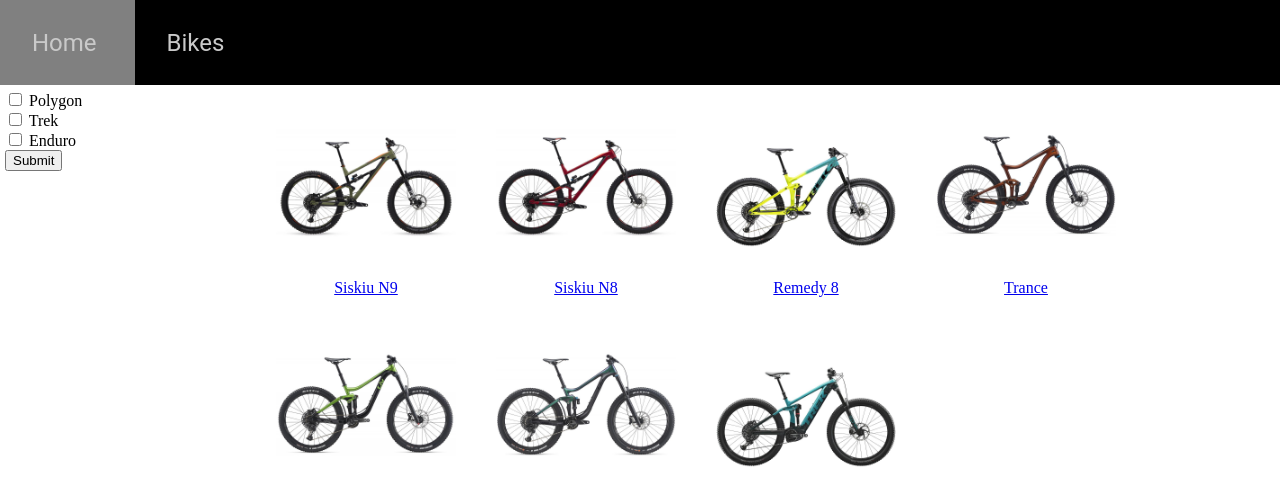
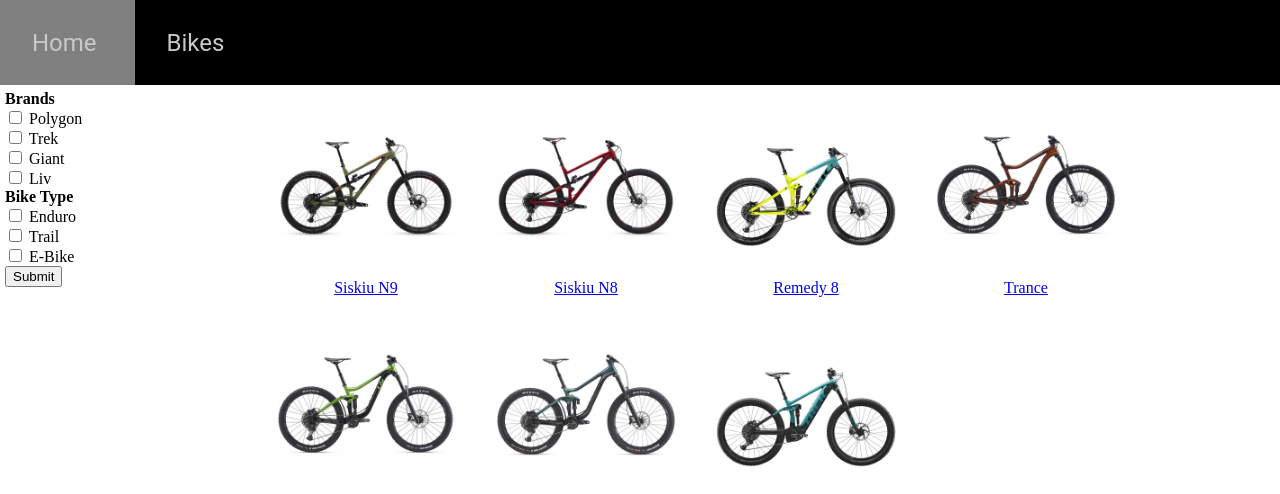
Before and after one commit to Beamma/Beamms-Bikes, a Flask app: page /bikes in a window 1280 px wide. Shown: the top 494 px of the page. Run offline with Flask 2, Linux system fonts and the light colour scheme; data comes from the database, SQL or seed files in the repository; both versions use the stored data as it was after the commit.

Commit message:
V3.4 Added More Filter Options And More Bikes + A Ting Bit Of Css

```diff
--- a/main.py
+++ b/main.py
@@ -22,10 +22,14 @@ def bikes():
         # Requests
         r_polygon = request.form.get('polygon')
         r_trek = request.form.get('trek')
+        r_giant = request.form.get('giant')
+        r_liv = request.form.get('liv')
         r_enduro = request.form.get('enduro')
+        r_trail = request.form.get('trail')
+        r_ebike = request.form.get('ebike')
 
         # Add "WHERE" if a filter has been applied
-        if r_polygon or r_trek or r_enduro is not None:
+        if r_polygon or r_trek or r_giant or r_liv or r_trail or r_ebike or r_enduro is not None:
             query += "WHERE "
 
         # Check what filters have been applied
@@ -41,6 +45,30 @@ def bikes():
             query += "brand = 2 " # Add Filter
             fcount += 1
 
+        if r_giant is not None:
+            if fcount > 0:
+                query += "AND " # Check if "AND" is neccessary
+            query += "brand = 3 " # Add Filter
+            fcount += 1
+
+        if r_liv is not None:
+            if fcount > 0:
+                query += "AND " # Check if "AND" is neccessary
+            query += "brand = 4 " # Add Filter
+            fcount += 1
+
+        if r_trail is not None:
+            if fcount > 0:
+                query += "AND " # Check if "AND" is neccessary
+            query += "type = 3 " # Add Filter
+            fcount += 1
+
+        if r_ebike is not None:
+            if fcount > 0:
+                query += "AND " # Check if "AND" is neccessary
+            query += "type = 1 " # Add Filter
+            fcount += 1
+
         if r_enduro is not None:
             if fcount > 0:
                 query += "AND " # Check if "AND" is neccessary
@@ -49,7 +77,7 @@ def bikes():
 
         print(query) # Debug
 
-        # Connect to databse a preform query
+        # Connect to databse and preform query
         conn = sqlite3.connect('Beamma-Bikes.db')
         c = conn.cursor()
         c.execute(query)
@@ -60,7 +88,7 @@ def bikes():
     # Normal Page Loading
     else:
 
-        # Connect to databse a preform query
+        # Connect to databse and preform query
         conn = sqlite3.connect('Beamma-Bikes.db')
         c = conn.cursor()
         c.execute("SELECT name, image FROM Bikes")
--- a/static/css/style.css
+++ b/static/css/style.css
@@ -65,6 +65,11 @@ float: left;
   margin: 5px;
 }
 
+.content .filters b {
+  float: left;
+  width: 100%;
+}
+
 .bikes {
   width: 200px;
   margin: 10px;
--- a/templates/bikes.html
+++ b/templates/bikes.html
@@ -3,12 +3,29 @@
 <div class = "content">
   <div class = filters>
     <form method="POST">
+      <b> Brands </b>
       <input type="checkbox" id = "polygon" name="polygon" value="1">
       <label for="polygon"> Polygon</label><br>
+
       <input type="checkbox" id="trek" name="trek" value="2">
       <label for="trek"> Trek</label><br>
+
+      <input type="checkbox" id="giant" name="giant" value="3">
+      <label for="trail"> Giant</label><br>
+
+      <input type="checkbox" id="liv" name="liv" value="4">
+      <label for="trail"> Liv</label><br>
+
+      <b> Bike Type </b>
       <input type="checkbox" id="enduro" name="enduro" value="5">
       <label for="type"> Enduro</label><br>
+
+      <input type="checkbox" id="trail" name="trail" value="3">
+      <label for="trail"> Trail</label><br>
+
+      <input type="checkbox" id="ebike" name="ebike" value="1">
+      <label for="ebike"> E-Bike</label><br>
+
       <input type="submit" value="Submit">
     </form>
   </div>
```
Also changed, not shown: Beamma-Bikes.db, static/Hl2020.jpg (added), static/Hl2020CG.jpg (added), static/Rail9.jpg (added), static/Tr2020.jpg (added). Lines whose indentation alone changed are shown as unchanged.
